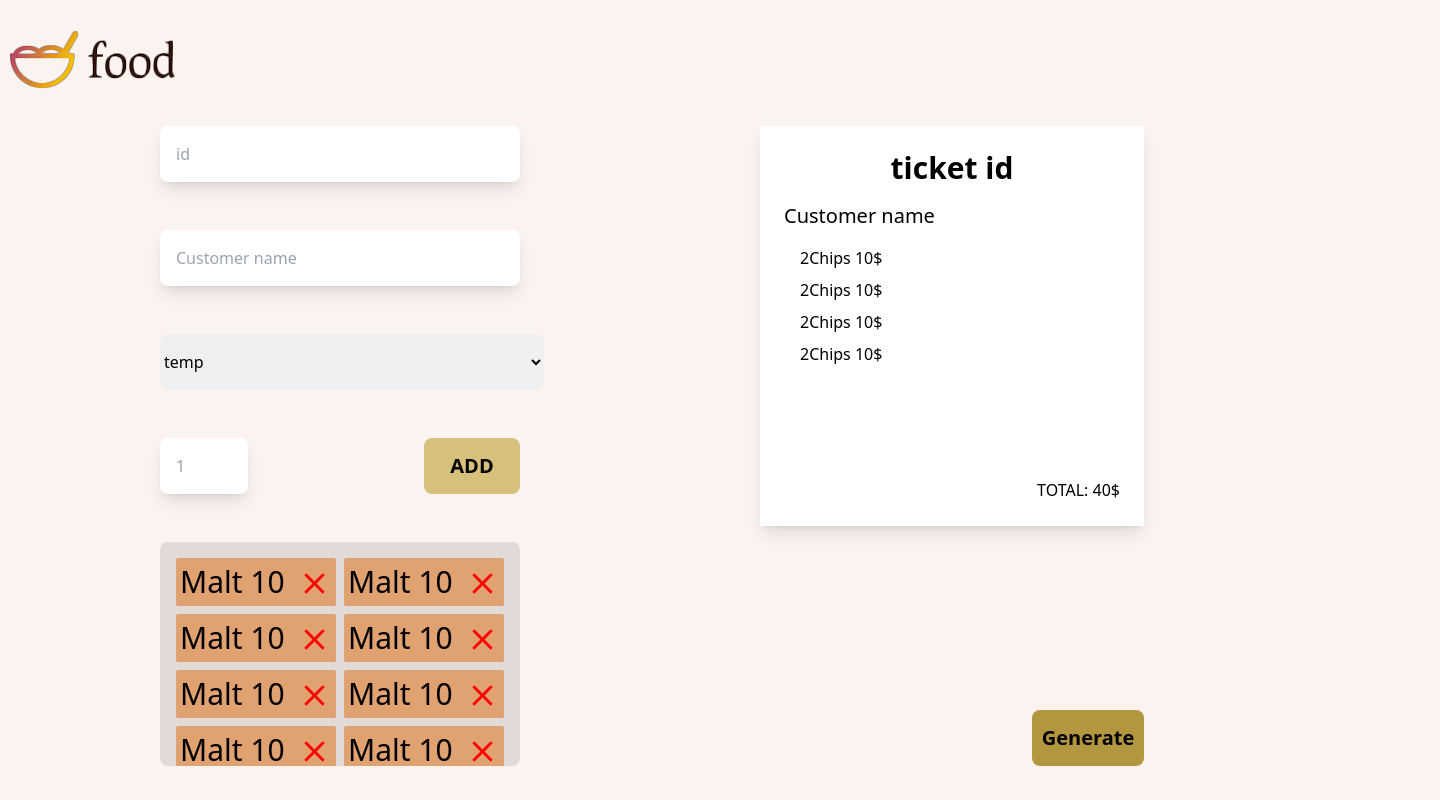
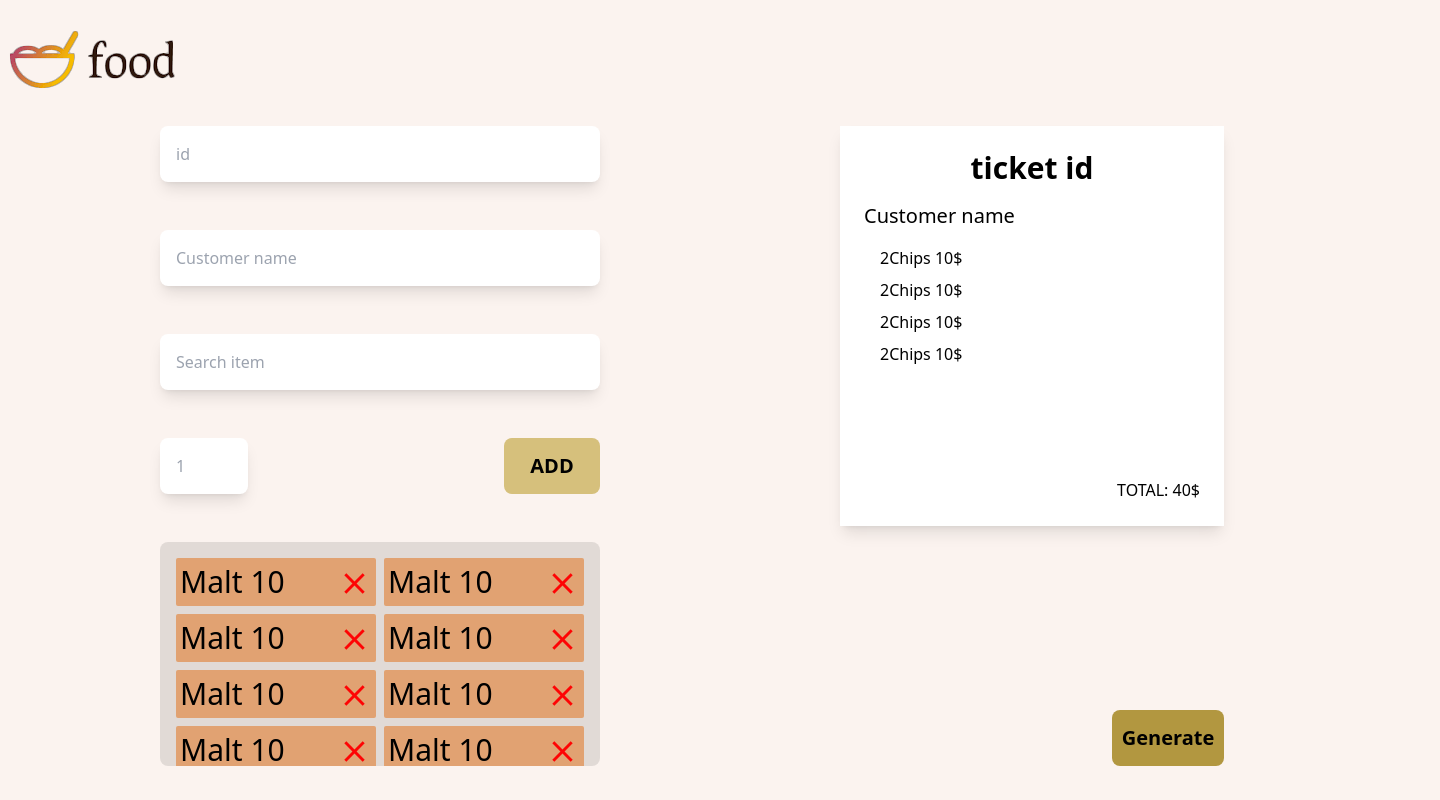
Before and after one commit to kwabenakay/fast-food, a React (Vite) app in the folder frontend/: page /order in a window 1280 px wide. Shown: the whole page, 1440 px wide, since content can reach past the window. Built offline with nearby package versions, Linux system fonts and the light colour scheme.

Commit message:
Changed type of textbox in order page to from text to search

```diff
--- a/frontend/src/App.tsx
+++ b/frontend/src/App.tsx
@@ -3,7 +3,7 @@ import Order from './pages/Order'
 
 function App() {
   return (
-    <div className=' max-w-[1440px] mx-auto'>
+    <div className=' w-[1440px] mx-auto'>
       <Order/>
     </div>
   )
--- /dev/null
+++ b/frontend/src/components/Ticket.tsx
@@ -0,0 +1,8 @@
+
+export default function Ticket() {
+  return (
+    <div>
+
+    </div>
+  )
+}
--- /dev/null
+++ b/frontend/src/pages/Loading.tsx
@@ -0,0 +1,8 @@
+
+export default function Loading() {
+  return (
+    <div>
+
+    </div>
+  )
+}
--- a/frontend/src/pages/Order.tsx
+++ b/frontend/src/pages/Order.tsx
@@ -1,6 +1,8 @@
 import SelectedOrders from "../components/SelectedOrders";
+import { useState } from "react";
 
 export default function Order() {
+  const [search, setSearch] = useState("");
   return (
     <div className=" bg-[#FBF3EF] pb-5">
       {/* left side */}
@@ -23,13 +25,33 @@ export default function Order() {
               className=" w-96 h-14 outline-none bg-transparent"
             />
           </div>
-          <select
-            name="item"
-            id=""
-            className=" w-96 h-14 outline-none rounded-lg"
-          >
-            <option value="#">temp</option>
-          </select>
+          <div>
+            <div className=" bg-white shadow-lg rounded-lg px-4">
+              <input
+                type="search"
+                placeholder="Search item"
+                className=" w-96 h-14 outline-none bg-transparent"
+                onChange={(event) => {
+                  setSearch(event.target.value);
+                }}
+              />
+            </div>
+            <div
+              className={
+                (search ? "" : "hidden") +
+                " bg-white shadow-lg rounded-lg px-4 border-black border-t-4 mt-2"
+              }
+            >
+              <ul>
+                <li className=" text-center mt-1 hover:border-b-[1px] border-black hover:cursor-pointer">
+                  KOFI
+                </li>
+                <li className=" text-center mt-1 hover:border-b-[1px] border-black hover:cursor-pointer">
+                  YAW
+                </li>
+              </ul>
+            </div>
+          </div>
           <div className=" flex justify-between">
             <div className=" bg-white shadow-lg rounded-lg px-4">
               <input
```
